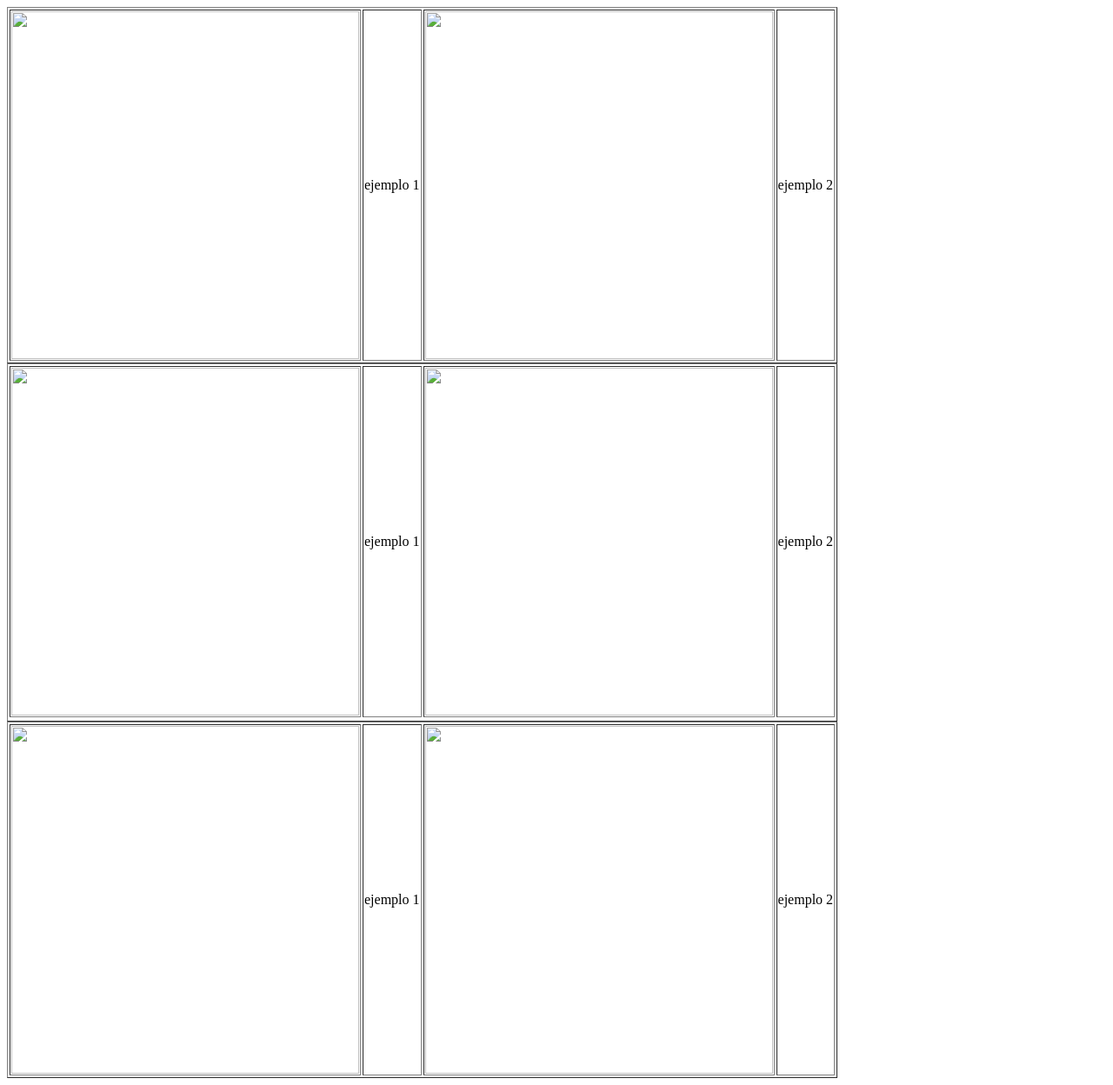
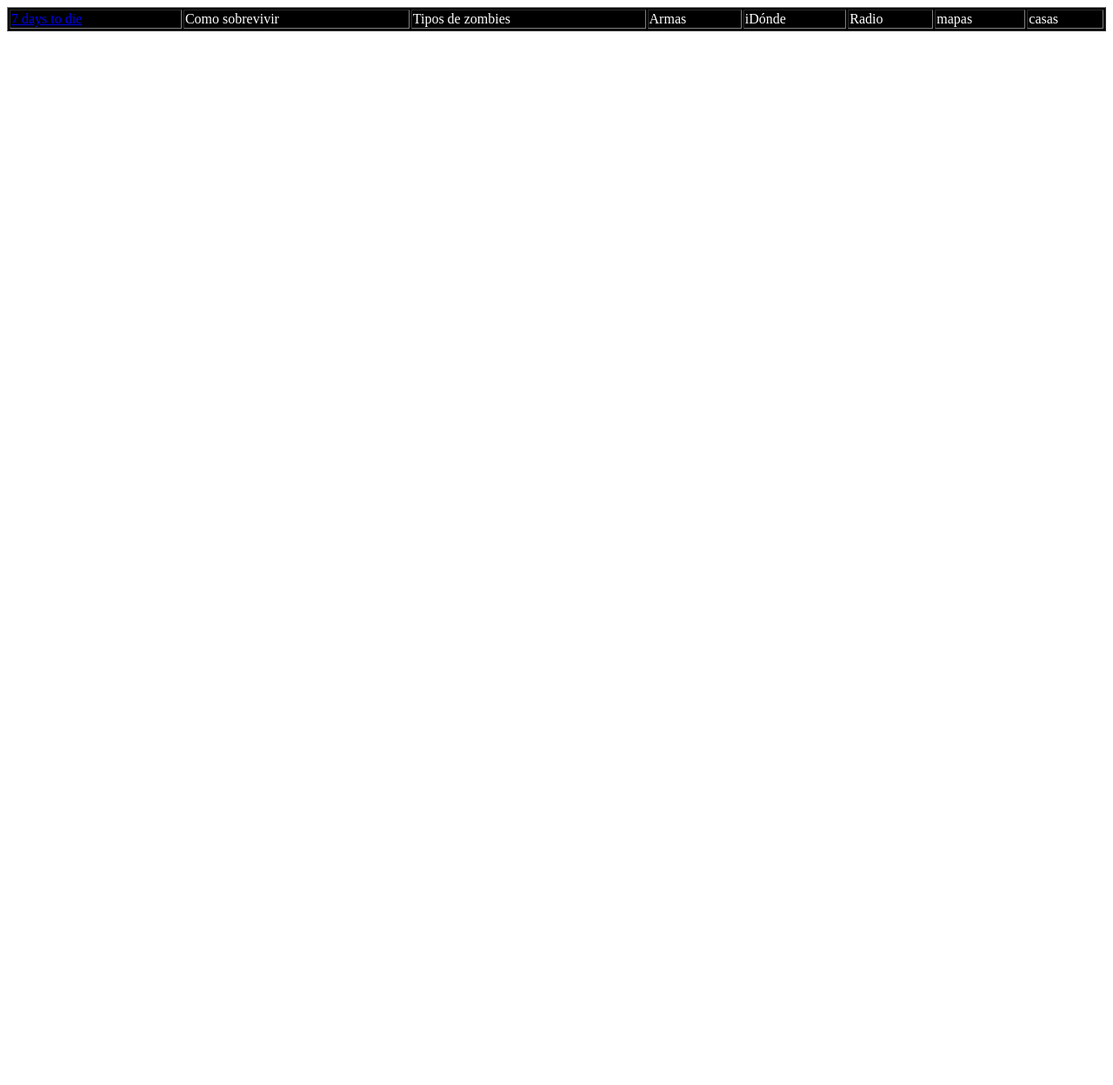
Before and after one commit to espartano15/espartano15md.-gitHub.io, a plain HTML site: page index.html in a window 1280 px wide. Shown: the whole page at 87% size. After the commit the page ends 800 px from the top, so only its background shows below. Drawn offline with Linux system fonts and the light colour scheme.

Commit message:
Update index.html

```diff
--- a/index.html
+++ b/index.html
@@ -1,67 +1,8 @@
 <html>
 <head>
-<title>Pruebas tablas </title>
+<title>7 Days to die</title>
 </head>
 <body>
-
-
-<table border=1>
-<tr>
-<td>
-
-<img src="dibujo1.jpg" height=400 width=400>
-
-</td>
-
-<td> ejemplo 1 </td>
-
-<td>
-<img src="dibujo2.jpg" height=400 width=400>
-</td>
-
-<td> ejemplo 2 </td>
-
-
-
-
-</tr>
-
-</table>
-
-
-<table border=1>
-<tr>
-
-<td><img src="dibujo1.jpg" height=400 width=400>
-</td>
-
-<td> ejemplo 1 </td>
-
-<td><img src="dibujo2.jpg" height=400 width=400>
-</td>
-
-<td> ejemplo 2 </td>
-
-
-<tr>
-
-<table border=1>
-<tr>
-
-<td><img src="dibujo1.jpg" height=400 width=400>
-</td>
-
-<td> ejemplo 1 </td>
-
-<td><img src="dibujo2.jpg" height=400 width=400>
-</td>
-
-<td> ejemplo 2 </td>
-
-
-
-</tr>
-
-</table>
-
- </html>
+<table border=1 width=100% bgcolor=black>
+<Tr>
+<Td><a href="https://www.w3schools.com">7 days to die</a><Td><font color="white">Como sobrevivir</font><Td><font color="white">Tipos de zombies</font><Td><font color="white">Armas</font><Td><font color="white">iDónde</font><Td><font color="white">Radio</font><Td><font color="white">mapas</font><Td><font color="white">casas</font></Td></Tr>
```
